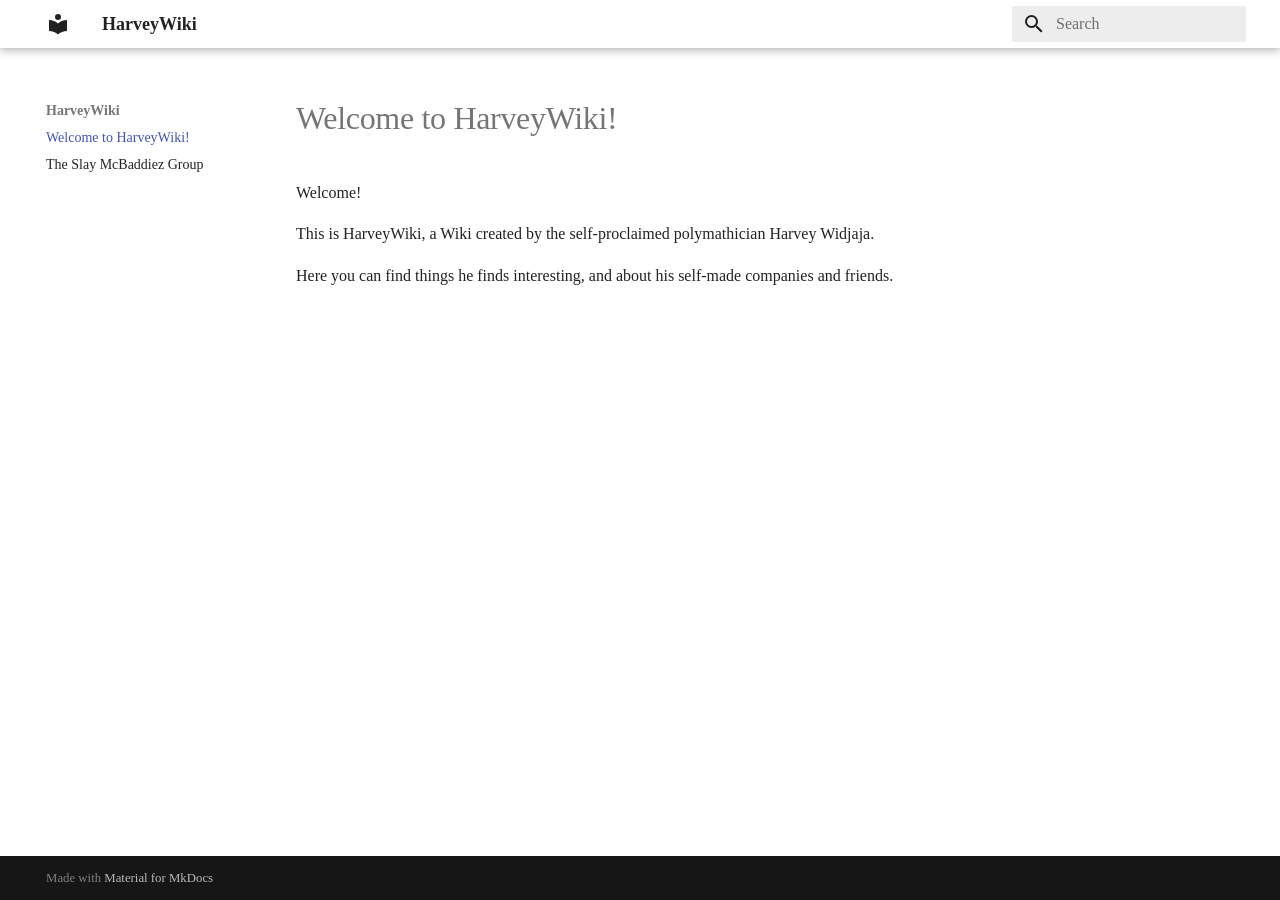
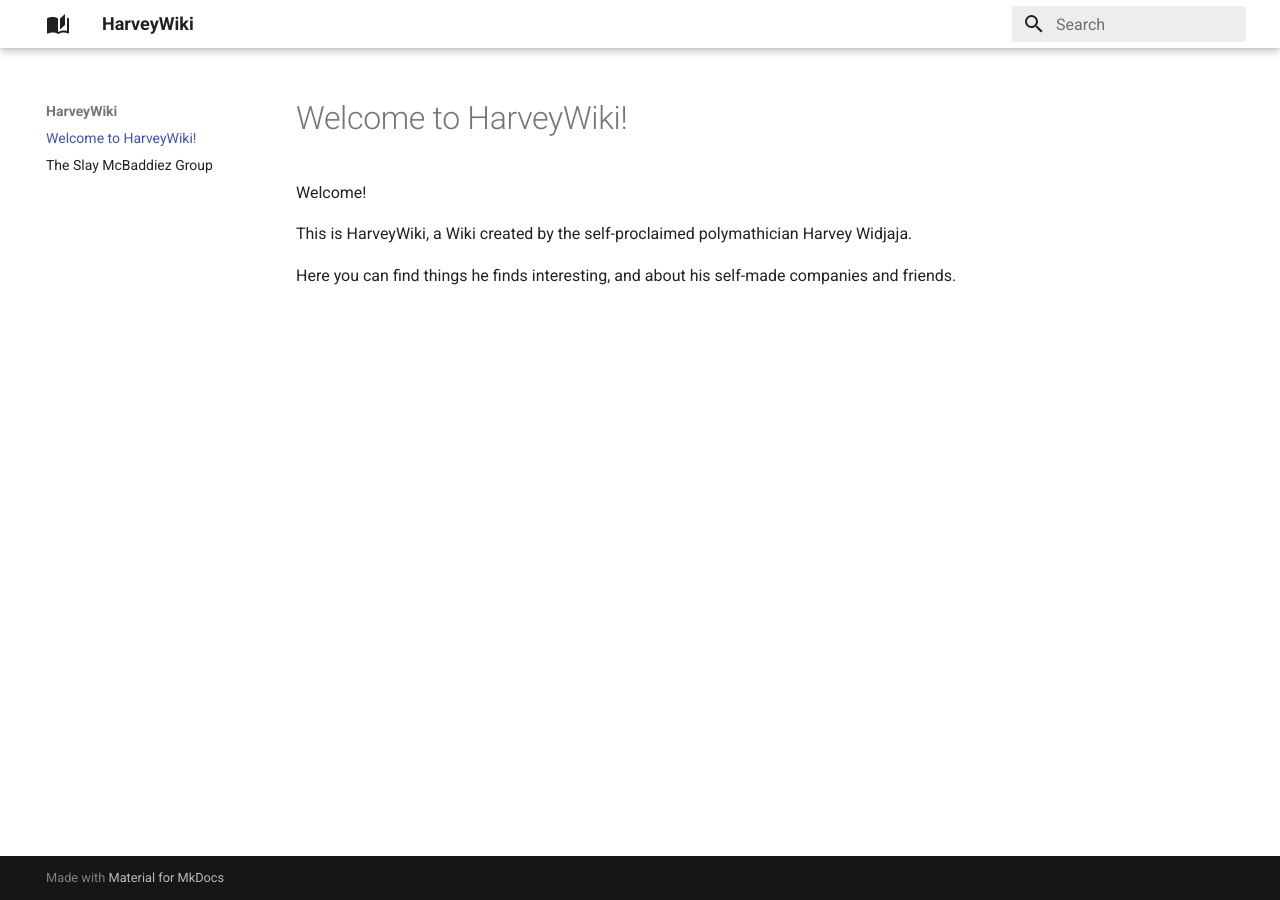
Before and after one commit to Hwidjaja11/HarveyWiki, an MkDocs documentation site: the page built from docs/index.md, in a window 1280 px wide. Built offline with MkDocs 1.6.1 and Material for MkDocs 9.7.7, drawn with Linux system fonts in a browser that asks for light colours; some web fonts are replaced.

Commit message:
Update theme configuration with logo and favicon
Added logo and favicon to the theme configuration, and included extra CSS file.

```diff
--- a/mkdocs.yml
+++ b/mkdocs.yml
@@ -1,6 +1,9 @@
 site_name: HarveyWiki
 theme:
   name: material
+  icon:
+    logo: material/book-open-page-variant
+    favicon: material/book-open-page-variant
   palette:
     primary: white
     accent: blue
@@ -8,9 +11,6 @@ theme:
     - navigation.sections
     - navigation.expand
     - toc.integrate
-  font:
-    text: Times New Roman
-    code: Roboto Mono
 
 markdown_extensions:
   - pymdownx.details
@@ -18,3 +18,6 @@ markdown_extensions:
   - admonition
 plugins:
   - search
+
+extra_css:
+  - stylesheets/extra.css
```
